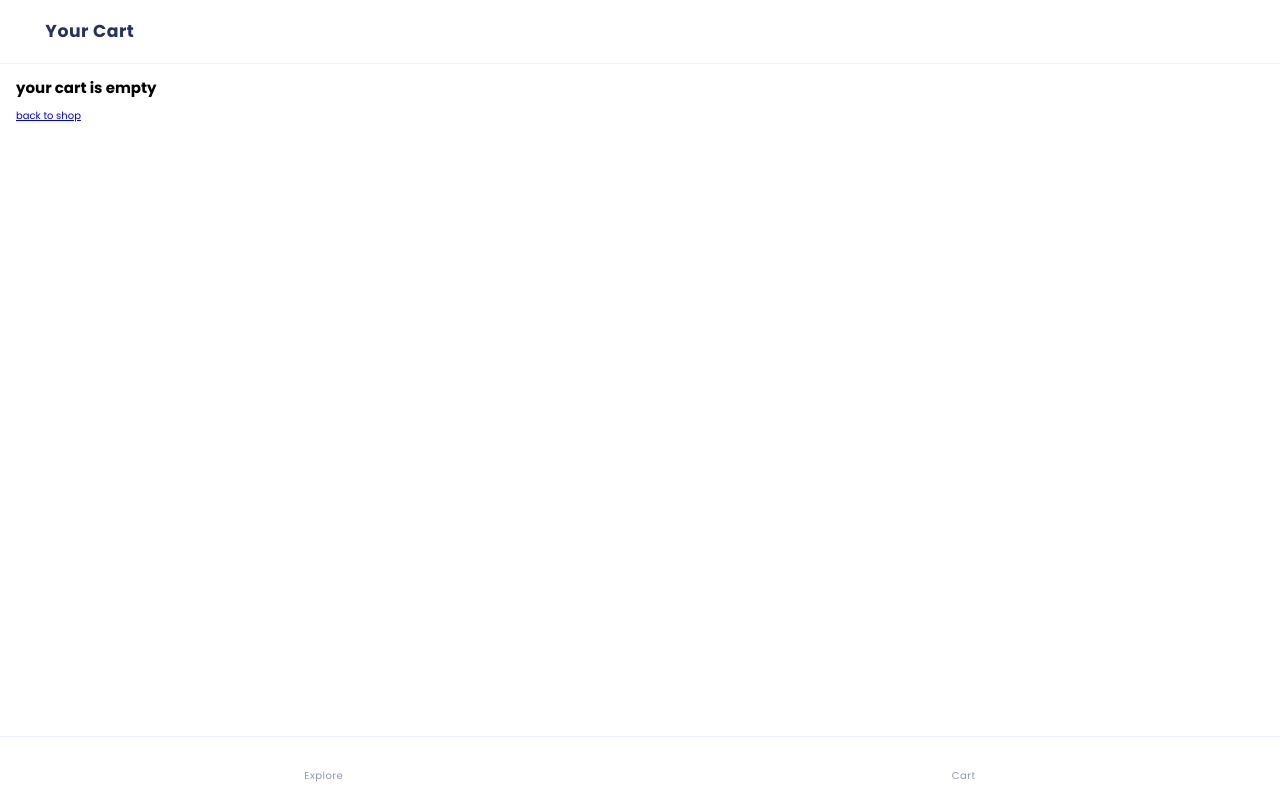
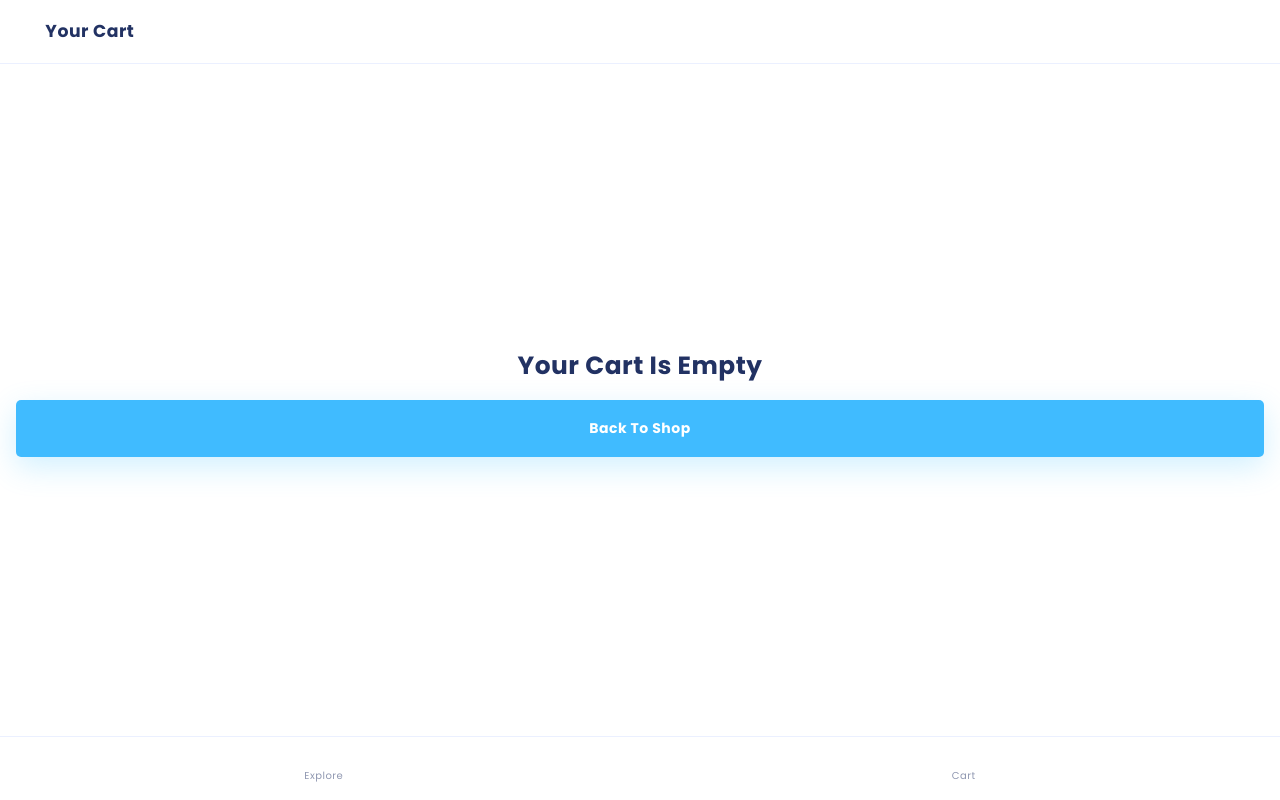
Before and after one commit to DmitriyIshchenko/e-commerce, a React (Create React App) app: page /cart in a window 1280 px wide. Built offline with nearby package versions, Linux system fonts and the light colour scheme; some icons are missing; what @mswjs/data would draw is missing.

Commit message:
Fix the default page

```diff
--- a/src/common/DefaultPage.js
+++ b/src/common/DefaultPage.js
@@ -1,11 +1,30 @@
 import React from 'react';
 import { Link } from 'react-router-dom';
+import PropTypes from 'prop-types';
 
-export default function DefaultPage() {
+import styles from './DefaultPage.module.scss';
+import Header from './Header';
+import Navbar from './Navbar';
+
+export default function DefaultPage({
+  title = '404',
+  text = 'page not found!',
+}) {
   return (
-    <main>
-      <h2>page not found!</h2>
-      <Link to='/'>back to shop</Link>
-    </main>
+    <>
+      <Header title={title} />
+      <main className={styles.default}>
+        <h1 className={styles.title}>{text}</h1>
+        <Link className={styles.back} to='/'>
+          back to shop
+        </Link>
+      </main>
+      <Navbar />
+    </>
   );
 }
+
+DefaultPage.propTypes = {
+  text: PropTypes.string,
+  title: PropTypes.string,
+};
--- /dev/null
+++ b/src/common/DefaultPage.module.scss
@@ -0,0 +1,25 @@
+@use '../styles/typography' as text;
+@use '../styles/buttons';
+
+.default {
+  display: flex;
+  flex-direction: column;
+  justify-content: center;
+  gap: 1.6rem;
+
+  height: calc(100vh - 6.2rem * 2);
+
+  text-align: center;
+  .title {
+    @include text.heading(1);
+  }
+
+  .back:link,
+  .back:visited {
+    display: block;
+    @include buttons.btn;
+
+    @include text.body-text(md, bold, #fff);
+    text-decoration: none;
+  }
+}
--- a/src/features/cart/CartPage.js
+++ b/src/features/cart/CartPage.js
@@ -1,7 +1,6 @@
 import React from 'react';
 import { useSelector, useDispatch } from 'react-redux';
 import PropTypes from 'prop-types';
-import { Link } from 'react-router-dom';
 import {
   decrement,
   increment,
@@ -13,6 +12,7 @@ import {
 import { selectProductById } from '../shop/shopSlice';
 import Header from '../../common/Header';
 import Navbar from '../../common/Navbar';
+import DefaultPage from '../../common/DefaultPage';
 import { ReactComponent as Trash } from '../../assets/system icon/24px/Trash.svg';
 import { ReactComponent as Minus } from '../../assets/system icon/16px/Minus.svg';
 import { ReactComponent as Plus } from '../../assets/system icon/16px/Plus.svg';
@@ -103,12 +103,7 @@ export default function CartPage() {
       </>
     );
   } else {
-    content = (
-      <>
-        <h2>your cart is empty</h2>
-        <Link to='/'>back to shop</Link>
-      </>
-    );
+    return <DefaultPage title='your cart' text='your cart is empty' />;
   }
   return (
     <>
--- a/src/features/shop/ShopPage.js
+++ b/src/features/shop/ShopPage.js
@@ -5,6 +5,7 @@ import { fetchProducts, selectFilteredProductIds } from './shopSlice';
 import Spinner from '../../common/Spinner';
 import ProductCard from './ProductCard';
 import Navbar from '../../common/Navbar';
+import DefaultPage from '../../common/DefaultPage';
 
 import { ReactComponent as Filter } from '../../assets/system icon/24px/Filter.svg';
 import { ReactComponent as Sort } from '../../assets/system icon/24px/Sort.svg';
@@ -42,7 +43,8 @@ function ShopPage() {
       </>
     );
   } else if (status === 'rejected') {
-    content = <div>{error}</div>;
+    console.log(error);
+    return <DefaultPage text='Error!' />;
   }
 
   return (
```
